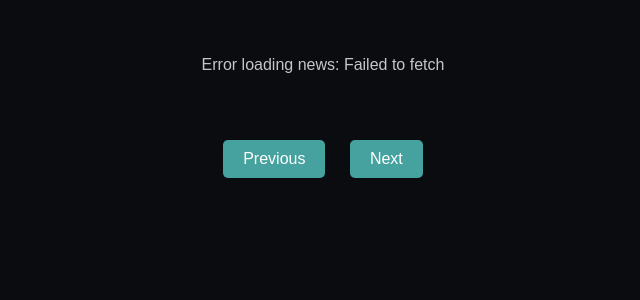
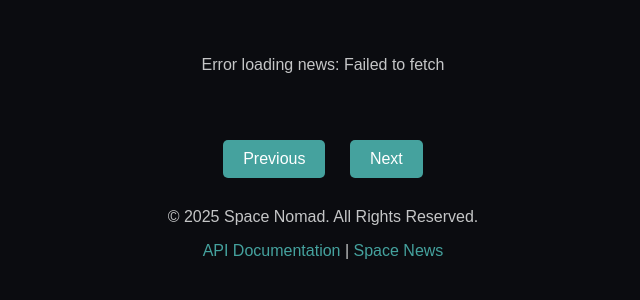
Before and after one commit to sakhileln/Space-Explora, a FastAPI app: page /news/ in a window 1280 px wide. Shown: the part 120-420 px from the top of the page, without its empty margins (317-957 px from the left). Run offline with FastAPI, Linux system fonts and the light colour scheme.

Commit message:
Add footer.

```diff
--- a/app/templates/news.html
+++ b/app/templates/news.html
@@ -157,6 +157,11 @@
         fetchNews();
     </script>
 
+    <footer>
+        <p>&copy; 2025 Space Nomad. All Rights Reserved.</p>
+        <a href="/docs" style="color: #45a29e; text-decoration: none;">API Documentation</a> |
+        <a href="/news" style="color: #45a29e; text-decoration: none;">Space News</a>
+    </footer>
 
 </body>
 
```
